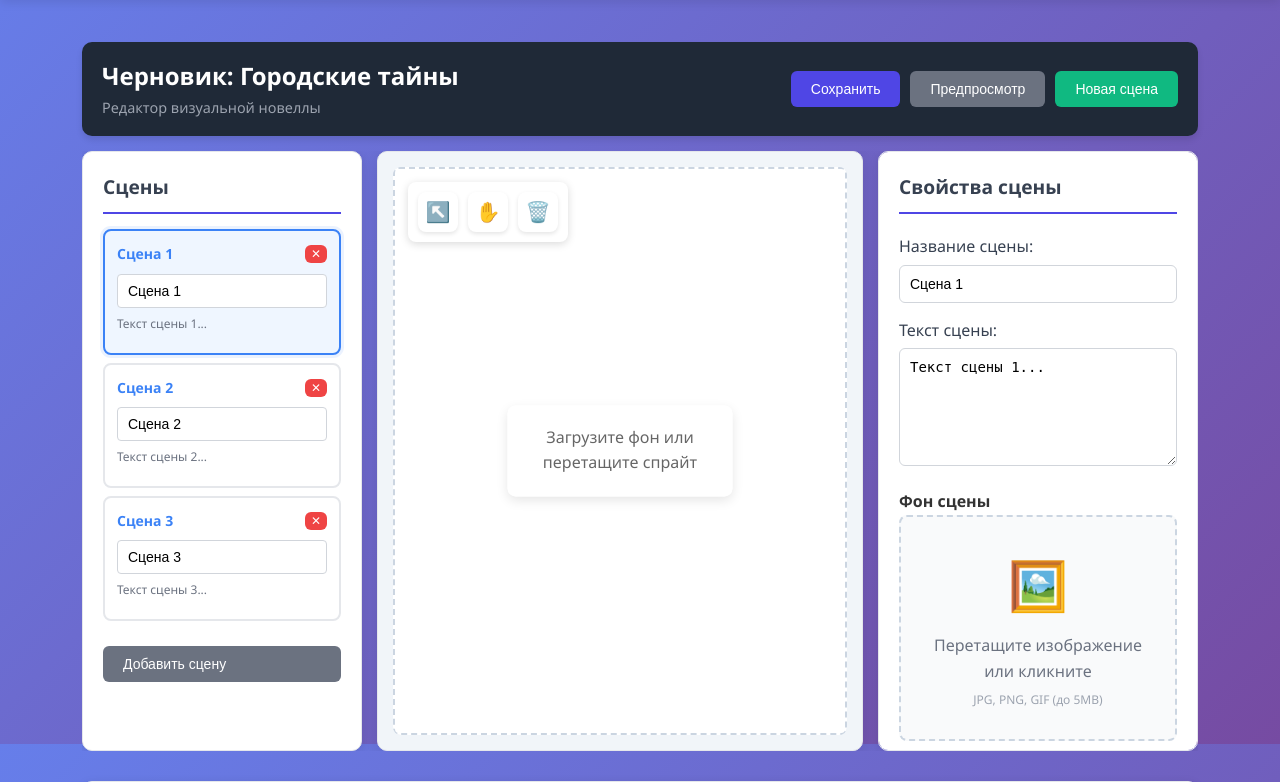
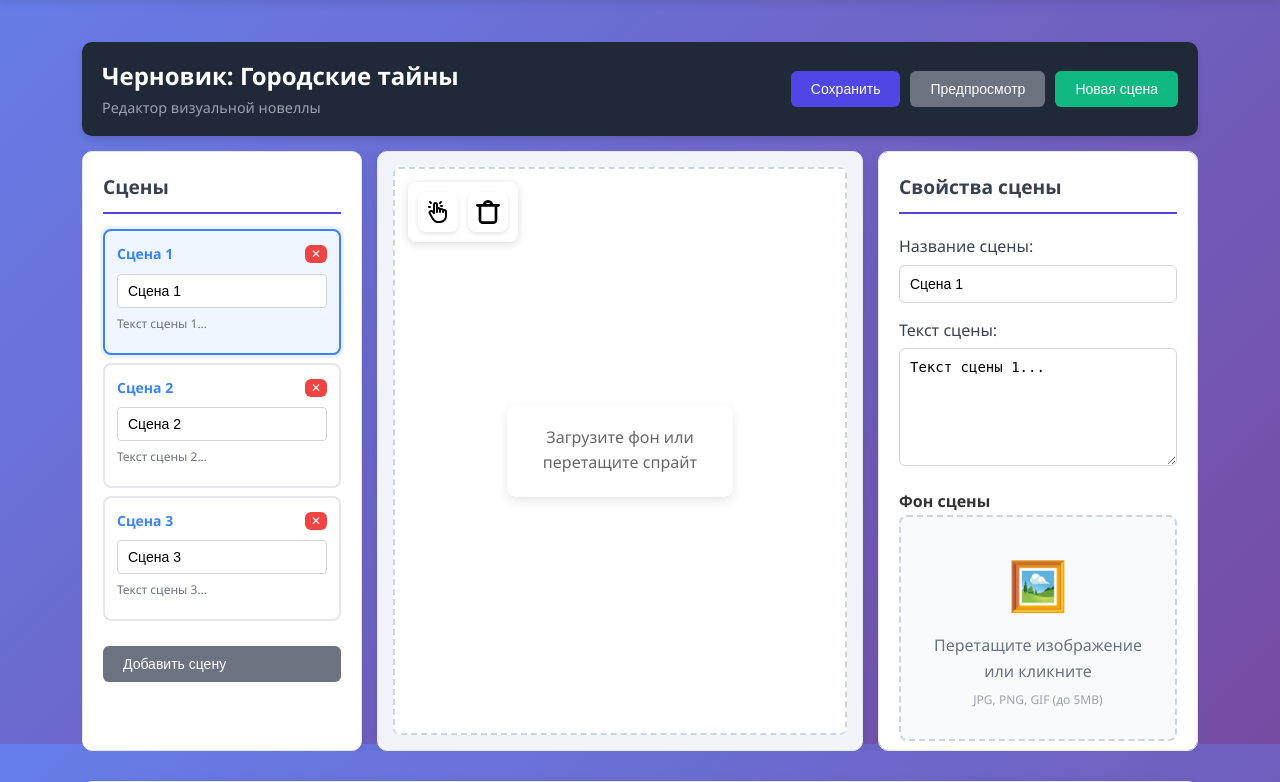
Before and after one commit to RemDiaz/visual-novel-pwa, a Flask app: page /builder/2 in a window 1280 px wide. Shown: the part 74-856 px from the top of the page. Run offline with Flask 3, Linux system fonts and the light colour scheme; a user stored in the database is signed in.

Commit message:
надеюсь это последний коммит

```diff
--- a/static/css/advanced-builder.css
+++ b/static/css/advanced-builder.css
@@ -252,7 +252,7 @@
     box-shadow: 0 2px 8px rgba(0,0,0,0.15);
 }
 
-.tool-btn {
+.tool-btn{
     width: 40px;
     height: 40px;
     border: none;
@@ -266,17 +266,27 @@
     box-shadow: 0 2px 4px rgba(0,0,0,0.1);
     transition: all 0.2s;
     border: 2px solid transparent;
+
+}
+
+
+.tool-btn[title="Перемещение"]{
+    background: url("img/HandClick.svg") center / 24px no-repeat;
+}
+
+.tool-btn[title="Удаление"]{
+    background: url("img/bin.svg") center / 24px no-repeat;
 }
 
 .tool-btn:hover {
-    background: #f3f4f6;
+    /*background: #f3f4f6;*/
     transform: translateY(-1px);
     box-shadow: 0 4px 12px rgba(0,0,0,0.2);
 }
 
 .tool-btn.active {
-    background: #3b82f6;
-    color: white;
+    /*background: #3b82f6;
+    color: white;*/
     border-color: #3b82f6;
 }
 
--- a/static/css/style.css
+++ b/static/css/style.css
@@ -448,7 +448,6 @@ display: block;
 }
 
 
-
 .featured-novels>h2{
     font-size: 2rem;
 }
@@ -463,6 +462,9 @@ display: block;
     object-fit: cover;
 }
 
+.editor-tools button[title="Выделение"]{
+    display:none
+}
 
 /* Адаптивность */
 @media (max-width: 768px) {
--- a/templates/builder.html
+++ b/templates/builder.html
@@ -68,13 +68,13 @@
                         <!-- Инструменты редактора -->
                         <div class="editor-tools">
                             <button class="tool-btn" data-tool="select" title="Выделение">
-                                <span class="tool-icon">↖️</span>
+                                <span class="tool-icon"></span>
                             </button>
                             <button class="tool-btn" data-tool="move" title="Перемещение">
-                                <span class="tool-icon">✋</span>
+                                <span class="tool-icon"></span>
                             </button>
                             <button class="tool-btn" data-tool="delete" title="Удаление">
-                                <span class="tool-icon">🗑️</span>
+                                <span class="tool-icon"></span>
                             </button>
                         </div>
 
@@ -206,7 +206,7 @@
 
                     <div class="form-group">
                         <button id="publish-btn" class="btn btn-success">
-                            {% if novel.is_published %}✅ Опубликовано{% else %}📢 Опубликовать{% endif %}
+                            {% if novel.is_published %} Опубликовано{% else %} Опубликовать{% endif %}
                         </button>
                         <small class="text-muted" style="display: block; margin-top: 5px;">
                             Опубликованные новеллы видны всем пользователям на главной странице
```
Also changed, not shown: static/css/img/HandClick.svg (added), static/css/img/bin.svg (added), visual_novel.db.
